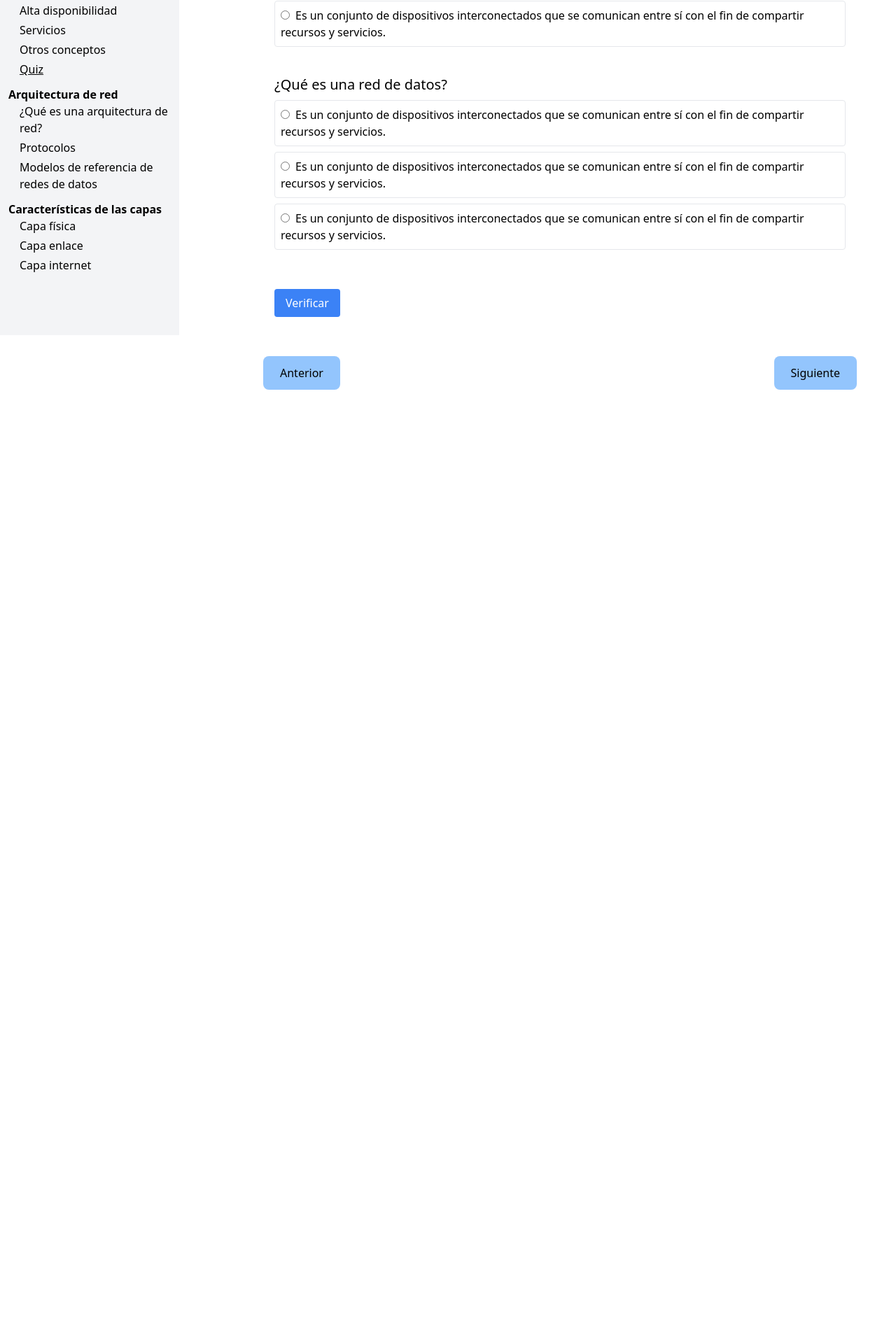
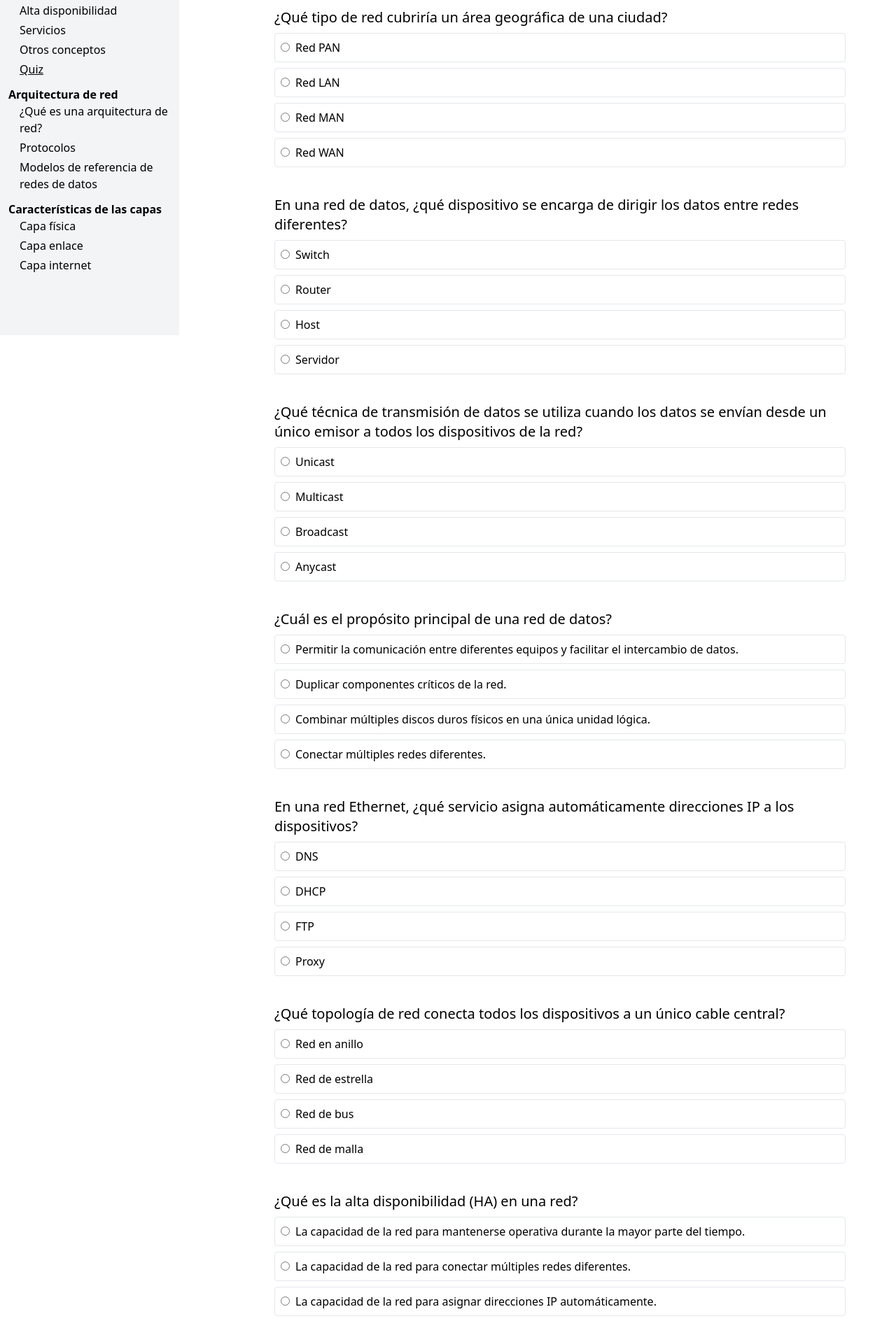
Before and after one commit to jeliasdiaz/Data-networks-guide, a React (Vite) app: page /conceptos-basicos-quiz in a window 1280 px wide. Shown: the part 321-2209 px from the top of the page at 70% size. Before the commit the page ends 918 px from the top, so only its background shows below. Built offline with nearby package versions, Linux system fonts and the light colour scheme.

Commit message:
New features and content added

```diff
--- a/src/components/BottomNavigation.jsx
+++ b/src/components/BottomNavigation.jsx
@@ -1,6 +1,14 @@
 import { useLocation, useNavigate } from 'react-router-dom';
 import sidebarData from '../data/sideBarData.json';
 
+/**
+ * Finds the index of the current path in the sidebar data.
+ * If the path is found in a subItem, it returns an object with parentIndex and subIndex.
+ *
+ * @param {string} path - The current path.
+ * @param {Array} items - The sidebar data items.
+ * @returns {number|Object} - The index of the current path or an object with parentIndex and subIndex.
+ */
 const findCurrentIndex = (path, items) => {
   for (let i = 0; i < items.length; i++) {
     if (items[i].url === path) {
@@ -21,43 +29,69 @@ export const BottomNavigation = () => {
   const navigate = useNavigate();
   const currentIndex = findCurrentIndex(location.pathname, sidebarData);
 
+  /**
+   * Navigates to the previous item in the sidebar data.
+   */
   const handlePrevious = () => {
+    const navigateTo = (url) => {
+      if (document.startViewTransition) {
+        document.startViewTransition(() => {
+          navigate(url);
+        });
+      } else {
+        navigate(url);
+      }
+    };
+
     if (currentIndex.subIndex !== undefined) {
       const parent = sidebarData[currentIndex.parentIndex];
       const subItems = parent.subItems;
       if (currentIndex.subIndex > 0) {
-        navigate(subItems[currentIndex.subIndex - 1].url);
+        navigateTo(subItems[currentIndex.subIndex - 1].url);
       } else {
-        navigate(parent.url);
+        navigateTo(parent.url);
       }
     } else if (currentIndex > 0) {
-      navigate(sidebarData[currentIndex - 1].url);
+      navigateTo(sidebarData[currentIndex - 1].url);
     }
   };
 
+  /**
+   * Navigates to the next item in the sidebar data.
+   */
   const handleNext = () => {
+    const navigateTo = (url) => {
+      if (document.startViewTransition) {
+        document.startViewTransition(() => {
+          navigate(url);
+        });
+      } else {
+        navigate(url);
+      }
+    };
+
     if (currentIndex.subIndex !== undefined) {
       const parent = sidebarData[currentIndex.parentIndex];
       const subItems = parent.subItems;
       if (currentIndex.subIndex < subItems.length - 1) {
-        navigate(subItems[currentIndex.subIndex + 1].url);
+        navigateTo(subItems[currentIndex.subIndex + 1].url);
       }
     } else if (currentIndex < sidebarData.length - 1) {
       const nextItem = sidebarData[currentIndex + 1];
       if (nextItem.subItems) {
-        navigate(nextItem.subItems[0].url);
+        navigateTo(nextItem.subItems[0].url);
       } else {
-        navigate(nextItem.url);
+        navigateTo(nextItem.url);
       }
     }
   };
 
   return (
     <div className="flex my-10 pb-10 w-full justify-between">
-      <button className="px-6 py-3 bg-blue-300 rounded-lg" onClick={handlePrevious}>
+      <button className="px-6 py-3 bg-blue-300 rounded-lg hover:scale-95 hover:bg-blue-200 transition duration-300" onClick={handlePrevious}>
         Anterior
       </button>
-      <button className="px-6 py-3 bg-blue-300 rounded-lg" onClick={handleNext}>
+      <button className="px-6 py-3 bg-blue-300 rounded-lg hover:scale-95 hover:bg-blue-200 transition duration-300" onClick={handleNext}>
         Siguiente
       </button>
     </div>
--- a/src/components/SideBar.jsx
+++ b/src/components/SideBar.jsx
@@ -1,14 +1,25 @@
-import data from '../data/sideBarData.json'
-import { Link } from 'react-router-dom'
-import IsOnPage from '../utils/IsOnPage'
+import data from '../data/sideBarData.json';
+import { useNavigate } from 'react-router-dom';
+import IsOnPage from '../utils/IsOnPage';
 import { useState } from 'react';
+
 export const SideBar = () => {
     const [isSidebarOpen, setIsSidebarOpen] = useState(false);
+    const navigate = useNavigate();
 
     const toggleSidebar = () => {
-		setIsSidebarOpen(!isSidebarOpen)
+        setIsSidebarOpen(!isSidebarOpen);
+    };
+
+    const handleTransition = (path) => {
+        if (document.startViewTransition) {
+            document.startViewTransition(() => {
+                navigate(path);
+            });
+        } else {
+            navigate(path);
         }
-
+    };
 
     return (
         <>
@@ -43,26 +54,26 @@ export const SideBar = () => {
                 <ul className='flex flex-col'>
                     {data.map((item, index) => (
                         <li key={index} className='mb-2'>
-							<Link
-								to={item.url}
+                            <button
+                                onClick={() => handleTransition(item.url)}
                                 className={`text-left font-bold ${
                                     IsOnPage(item.url) ? 'underline' : ''
                                 }`}
                             >
                                 {item.title}
-							</Link>
+                            </button>
                             {item.subItems && (
                                 <ul className='pl-4'>
                                     {item.subItems.map((subItem, subIndex) => (
                                         <li key={subIndex} className='mb-1'>
-											<Link
-												to={subItem.url}
+                                            <button
+                                                onClick={() => handleTransition(subItem.url)}
                                                 className={`text-left ${
                                                     IsOnPage(subItem.url) ? 'underline' : ''
                                                 }`}
                                             >
                                                 {subItem.title}
-											</Link>
+                                            </button>
                                         </li>
                                     ))}
                                 </ul>
@@ -72,5 +83,5 @@ export const SideBar = () => {
                 </ul>
             </section>
         </>
-	)
-}
+    );
+};
--- a/src/data/QuizConceptosBasicos.json
+++ b/src/data/QuizConceptosBasicos.json
@@ -1,21 +1,152 @@
 [
 	{
-		"title": "¿Qué es una red de datos?",
+		"title": "¿Cuál es la principal función de un switch en una red Ethernet?",
 		"options": {
-			"a": "Es un conjunto de dispositivos interconectados que se comunican entre sí con el fin de compartir recursos y servicios.",
-			"b": "Es un conjunto de dispositivos interconectados que se comunican entre sí con el fin de compartir recursos y servicios.",
-			"c": "Es un conjunto de dispositivos interconectados que se comunican entre sí con el fin de compartir recursos y servicios.",
-			"d": "Es un conjunto de dispositivos interconectados que se comunican entre sí con el fin de compartir recursos y servicios."
+			"a": "Conectar múltiples redes diferentes.",
+			"b": "Conectar múltiples hosts dentro de una red local y gestionar el flujo de datos entre ellos.",
+			"c": "Almacenar y gestionar recursos que los clientes pueden solicitar.",
+			"d": "Duplicar componentes críticos de la red para evitar interrupciones."
+		},
+		"correctAnswer": "b"
+	},
+	{
+		"title": "¿Qué tipo de red cubriría un área geográfica de una ciudad?",
+		"options": {
+			"a": "Red PAN",
+			"b": "Red LAN",
+			"c": "Red MAN",
+			"d": "Red WAN"
+		},
+		"correctAnswer": "c"
+	},
+	{
+		"title": "En una red de datos, ¿qué dispositivo se encarga de dirigir los datos entre redes diferentes?",
+		"options": {
+			"a": "Switch",
+			"b": "Router",
+			"c": "Host",
+			"d": "Servidor"
+		},
+		"correctAnswer": "b"
+	},
+	{
+		"title": "¿Qué técnica de transmisión de datos se utiliza cuando los datos se envían desde un único emisor a todos los dispositivos de la red?",
+		"options": {
+			"a": "Unicast",
+			"b": "Multicast",
+			"c": "Broadcast",
+			"d": "Anycast"
+		},
+		"correctAnswer": "c"
+	},
+	{
+		"title": "¿Cuál es el propósito principal de una red de datos?",
+		"options": {
+			"a": "Permitir la comunicación entre diferentes equipos y facilitar el intercambio de datos.",
+			"b": "Duplicar componentes críticos de la red.",
+			"c": "Combinar múltiples discos duros físicos en una única unidad lógica.",
+			"d": "Conectar múltiples redes diferentes."
 		},
 		"correctAnswer": "a"
 	},
 	{
-		"title": "¿Qué es una red de datos?",
+		"title": "En una red Ethernet, ¿qué servicio asigna automáticamente direcciones IP a los dispositivos?",
 		"options": {
-			"a": "Es un conjunto de dispositivos interconectados que se comunican entre sí con el fin de compartir recursos y servicios.",
-			"b": "Es un conjunto de dispositivos interconectados que se comunican entre sí con el fin de compartir recursos y servicios.",
-			"c": "Es un conjunto de dispositivos interconectados que se comunican entre sí con el fin de compartir recursos y servicios."
+			"a": "DNS",
+			"b": "DHCP",
+			"c": "FTP",
+			"d": "Proxy"
 		},
 		"correctAnswer": "b"
+	},
+	{
+		"title": "¿Qué topología de red conecta todos los dispositivos a un único cable central?",
+		"options": {
+			"a": "Red en anillo",
+			"b": "Red de estrella",
+			"c": "Red de bus",
+			"d": "Red de malla"
+		},
+		"correctAnswer": "c"
+	},
+	{
+		"title": "¿Qué es la alta disponibilidad (HA) en una red?",
+		"options": {
+			"a": "La capacidad de la red para mantenerse operativa durante la mayor parte del tiempo.",
+			"b": "La capacidad de la red para conectar múltiples redes diferentes.",
+			"c": "La capacidad de la red para asignar direcciones IP automáticamente.",
+			"d": "La capacidad de la red para combinar múltiples discos duros físicos en una única unidad lógica."
+		},
+		"correctAnswer": "a"
+	},
+	{
+		"title": "En una red de datos, ¿qué dispositivo almacena y gestiona los recursos que los clientes pueden solicitar?",
+		"options": {
+			"a": "Switch",
+			"b": "Router",
+			"c": "Host",
+			"d": "Servidor"
+		},
+		"correctAnswer": "d"
+	},
+	{
+		"title": "¿Qué tipo de red se utiliza para conectar dispositivos a tecnologías como Bluetooth?",
+		"options": {
+			"a": "Red PAN",
+			"b": "Red LAN",
+			"c": "Red MAN",
+			"d": "Red WAN"
+		},
+		"correctAnswer": "a"
+	},
+	{
+		"title": "¿Qué técnica de transmisión de datos se utiliza cuando los datos se envían desde un único emisor a un grupo seleccionado de receptores?",
+		"options": {
+			"a": "Unicast",
+			"b": "Multicast",
+			"c": "Broadcast",
+			"d": "Anycast"
+		},
+		"correctAnswer": "b"
+	},
+	{
+		"title": "¿Qué topología de red conecta cada dispositivo a todos los demás dispositivos?",
+		"options": {
+			"a": "Red en anillo",
+			"b": "Red de estrella",
+			"c": "Red de bus",
+			"d": "Red de malla"
+		},
+		"correctAnswer": "d"
+	},
+	{
+		"title": "¿Qué es RAID en el contexto de alta disponibilidad?",
+		"options": {
+			"a": "Una técnica para asignar direcciones IP automáticamente.",
+			"b": "Una metodología que combina múltiples discos duros físicos en una única unidad lógica para cumplir con la redundancia.",
+			"c": "Un dispositivo que conecta múltiples hosts dentro de una red local.",
+			"d": "Un tipo de red que cubre un área geográfica amplia."
+		},
+		"correctAnswer": "b"
+	},
+	{
+		"title": "En una red de datos, ¿qué dispositivo se utiliza para conectar múltiples hosts dentro de una red local?",
+		"options": {
+			"a": "Switch",
+			"b": "Router",
+			"c": "Host",
+			"d": "Servidor"
+		},
+		"correctAnswer": "a"
+	},
+	{
+		"title": "¿Qué tipo de red abarca de 100 kilómetros en adelante, permitiendo la comunicación desde un punto geográfico a otro remoto?",
+		"options": {
+			"a": "Red PAN",
+			"b": "Red LAN",
+			"c": "Red MAN",
+			"d": "Red WAN"
+		},
+		"correctAnswer": "d"
 	}
 ]
--- a/src/index.css
+++ b/src/index.css
@@ -13,3 +13,30 @@
 		@apply rounded-lg bg-blue-200 /*color trackbar*/;
 	}
 }
+/* Create a custom animation */
+
+@keyframes fadeIn {
+    from {
+        opacity: 0;
+    }
+    to {
+        opacity: 1;
+    }
+}
+
+@keyframes fadeOut {
+    from {
+        opacity: 1;
+    }
+    to {
+        opacity: 0;
+    }
+}
+
+  ::view-transition-old(root) {
+	animation: 0.25s ease-out both fadeOut;
+  }
+
+  ::view-transition-new(root) {
+	animation: 0.25s ease-in both fadeIn;
+  }
--- a/src/utils/ContentRenderer.jsx
+++ b/src/utils/ContentRenderer.jsx
@@ -68,7 +68,7 @@ const ContentRenderer = ({ data, level = 1 }) => {
 					{/* Renderizar imagen de contenido si existe */}
 					{item.imgContent && (
 						<div className='flex justify-center mt-2'>
-							<img src={item.imgContent} alt='' className='w-full md:w-3/5' />
+							<img src={item.imgContent} alt='' className='w-full md:max-w-2xl' />
 						</div>
 					)}
 					{/* Renderizar subcontenido recursivamente */}
```
Also changed, not shown: 1 other file (tests, documents, lock files or other folders). Lines whose indentation alone changed are shown as unchanged.
